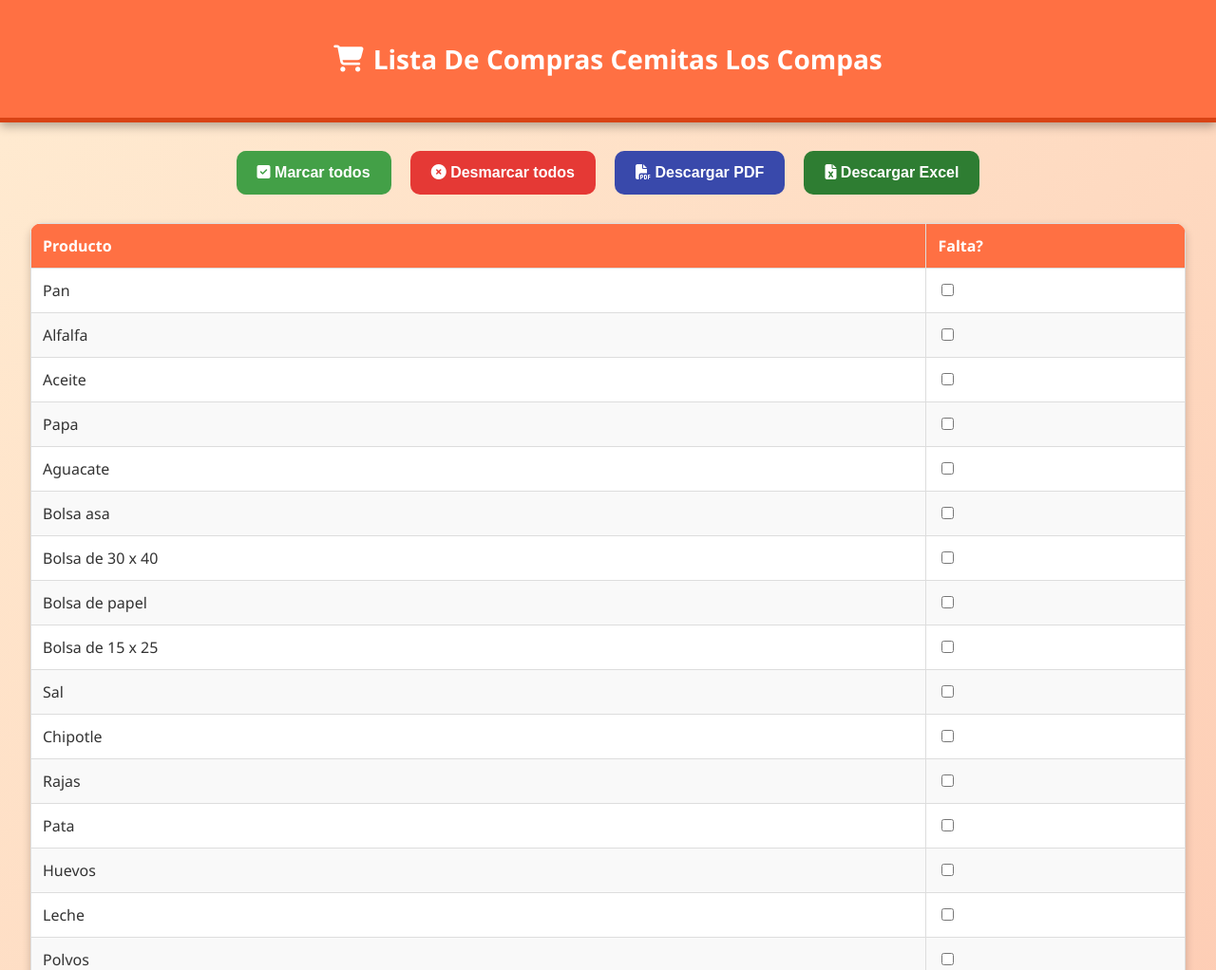
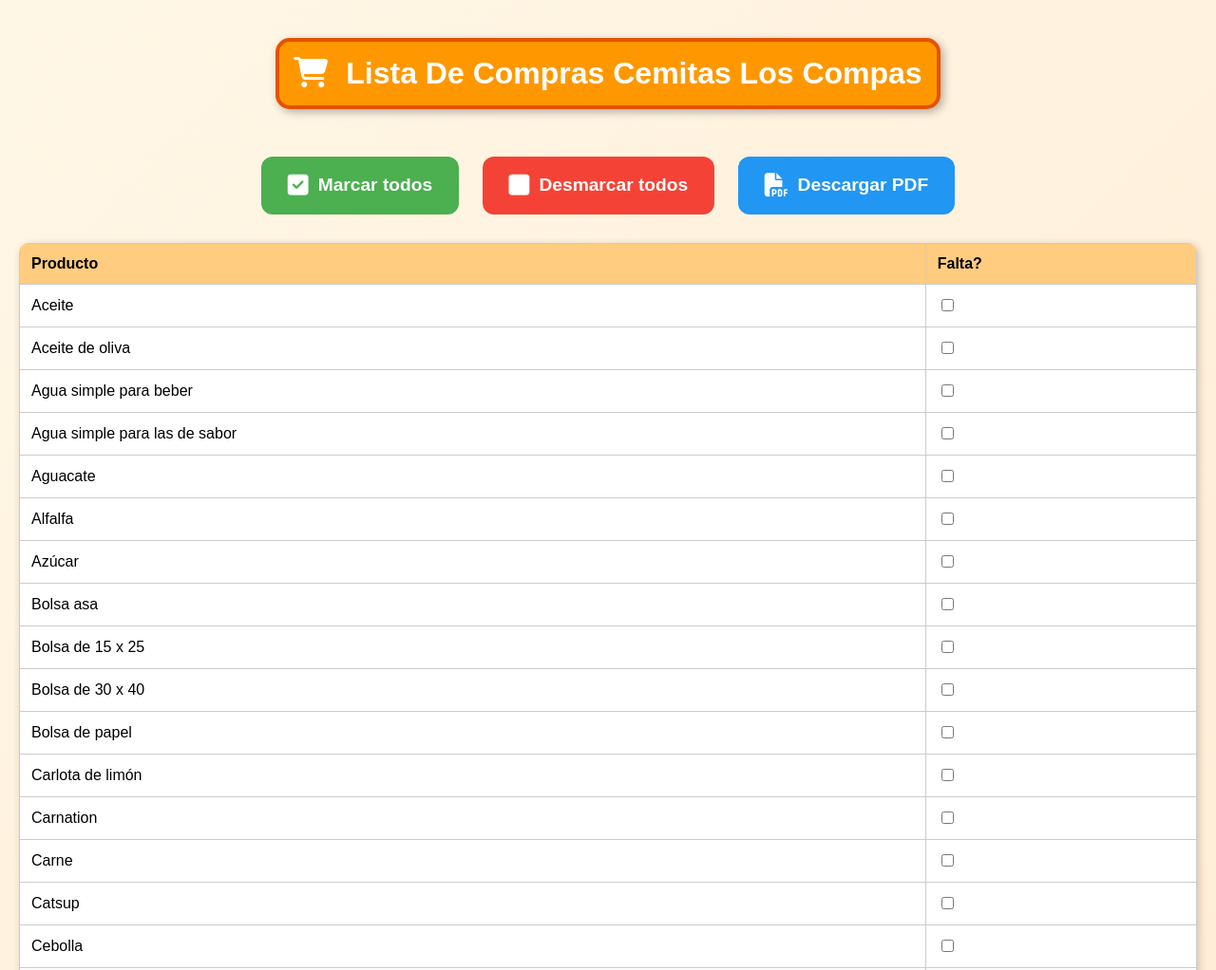
Before and after one commit to julioocra26-lang/lista-de-compras, a plain HTML site: page index.html in a window 1280 px wide. Shown: the top 1022 px of the page at 95% size. Drawn offline with nearby package versions, Linux system fonts and the light colour scheme.

Commit message:
Update index.html

```diff
--- a/index.html
+++ b/index.html
@@ -3,113 +3,110 @@
 <head>
   <meta charset="UTF-8">
   <title>Lista De Compras Cemitas Los Compas</title>
-  <!-- Librerías para PDF y Excel -->
+  <!-- Librerías para PDF -->
   <script src="https://cdnjs.cloudflare.com/ajax/libs/jspdf/2.5.1/jspdf.umd.min.js"></script>
-  <script src="https://cdnjs.cloudflare.com/ajax/libs/xlsx/0.18.5/xlsx.full.min.js"></script>
+  <!-- Iconos -->
   <link rel="stylesheet" href="https://cdnjs.cloudflare.com/ajax/libs/font-awesome/6.5.0/css/all.min.css">
-
   <style>
     body {
-      font-family: 'Segoe UI', Tahoma, Geneva, Verdana, sans-serif;
-      margin: 0;
-      padding: 0;
-      background: linear-gradient(135deg, #ffecd2, #fcb69f);
-      color: #333;
+      font-family: Arial, sans-serif;
+      margin: 20px;
+      background: linear-gradient(135deg, #fff7e6, #ffe6cc);
     }
-    header {
+    h2 {
       text-align: center;
-      padding: 20px;
-      background: #ff7043;
+      font-size: 2em;
+      padding: 15px;
+      background: #ff9800;
       color: white;
-      border-bottom: 5px solid #d84315;
-      box-shadow: 0 4px 10px rgba(0,0,0,0.3);
+      border-radius: 15px;
+      border: 4px solid #e65100;
+      display: inline-block;
+      margin: 20px auto;
+      box-shadow: 3px 3px 10px rgba(0,0,0,0.3);
     }
-    header h2 {
-      font-size: 28px;
-      display: inline-flex;
-      align-items: center;
-      gap: 10px;
+    h2 i {
+      margin-right: 10px;
     }
-    header h2 i {
-      color: #fff;
+    table {
+      width: 100%;
+      border-collapse: collapse;
+      margin-top: 20px;
+      background: white;
+      border-radius: 10px;
+      overflow: hidden;
+      box-shadow: 2px 2px 8px rgba(0,0,0,0.2);
     }
-
-    .botones {
+    th, td {
+      border: 1px solid #ccc;
+      padding: 12px;
+      text-align: left;
+      font-size: 1em;
+    }
+    th {
+      background: #ffcc80;
+    }
+    .faltante {
+      background-color: #ffdddd !important;
+    }
+    .btn-container {
       text-align: center;
       margin: 20px 0;
     }
-    .botones button {
-      margin: 10px 8px;
-      padding: 14px 22px;
+    button {
+      margin: 10px;
+      padding: 18px 28px;
+      cursor: pointer;
       border: none;
-      border-radius: 10px;
-      font-size: 16px;
-      cursor: pointer;
+      border-radius: 12px;
+      font-size: 1.2em;
+      font-weight: bold;
+      color: white;
       transition: 0.3s;
-      color: white;
-      font-weight: bold;
+      display: inline-flex;
+      align-items: center;
+      justify-content: center;
+      gap: 10px;
     }
-    .botones button:hover {
-      transform: scale(1.05);
-      opacity: 0.9;
+    button i {
+      font-size: 1.3em;
     }
-    .btn-marcar { background: #43a047; }
-    .btn-desmarcar { background: #e53935; }
-    .btn-pdf { background: #3949ab; }
-    .btn-excel { background: #2e7d32; }
-
-    table {
-      width: 95%;
-      margin: 0 auto 30px;
-      border-collapse: collapse;
-      background: white;
-      border-radius: 12px;
-      overflow: hidden;
-      box-shadow: 0 4px 10px rgba(0,0,0,0.2);
+    .btn-marcar {
+      background: #4caf50;
     }
-    th, td {
-      border: 1px solid #ddd;
-      padding: 12px;
-      text-align: left;
-      font-size: 16px;
+    .btn-marcar:hover {
+      background: #388e3c;
     }
-    th {
-      background: #ff7043;
-      color: white;
+    .btn-desmarcar {
+      background: #f44336;
     }
-    tr:nth-child(even) {
-      background: #f9f9f9;
+    .btn-desmarcar:hover {
+      background: #c62828;
     }
-    .faltante {
-      background-color: #ffcccc !important;
+    .btn-pdf {
+      background: #2196f3;
     }
-
-    /* Responsivo para móviles */
+    .btn-pdf:hover {
+      background: #1565c0;
+    }
     @media (max-width: 600px) {
-      header h2 {
-        font-size: 20px;
-      }
-      .botones button {
+      button {
         width: 90%;
-        margin: 8px 0;
-        font-size: 18px;
-      }
-      table {
-        font-size: 14px;
+        font-size: 1.1em;
+        padding: 16px;
       }
     }
   </style>
 </head>
 <body>
-  <header>
+  <center>
     <h2><i class="fas fa-shopping-cart"></i> Lista De Compras Cemitas Los Compas</h2>
-  </header>
+  </center>
 
-  <div class="botones">
+  <div class="btn-container">
     <button class="btn-marcar" onclick="marcarTodos()"><i class="fas fa-check-square"></i> Marcar todos</button>
-    <button class="btn-desmarcar" onclick="desmarcarTodos()"><i class="fas fa-times-circle"></i> Desmarcar todos</button>
+    <button class="btn-desmarcar" onclick="desmarcarTodos()"><i class="fas fa-square"></i> Desmarcar todos</button>
     <button class="btn-pdf" onclick="descargarPDF()"><i class="fas fa-file-pdf"></i> Descargar PDF</button>
-    <button class="btn-excel" onclick="descargarExcel()"><i class="fas fa-file-excel"></i> Descargar Excel</button>
   </div>
 
   <table>
@@ -209,15 +206,17 @@
           faltantes.push(producto);
         }
       });
-      return faltantes;
+      return faltantes.sort();
     }
 
+    // Descargar PDF
     function descargarPDF() {
       const { jsPDF } = window.jspdf;
       const doc = new jsPDF();
       let faltantes = obtenerFaltantes();
       doc.setFontSize(16);
-      doc.text("Lista de Compras Cemitas Los Compas", 20, 20);
+      doc.text("Lista De Compras Cemitas Los Compas", 20, 20);
+      doc.setFontSize(12);
       if (faltantes.length === 0) {
         doc.text("✅ Todo está completo, no faltan productos.", 20, 30);
       } else {
@@ -228,16 +227,13 @@
       doc.save("lista_compras.pdf");
     }
 
-    function descargarExcel() {
-      let faltantes = obtenerFaltantes().map(item => ({ Producto: item }));
-      if (faltantes.length === 0) {
-        faltantes = [{ Producto: "Todo completo ✅" }];
-      }
-      let hoja = XLSX.utils.json_to_sheet(faltantes);
-      let libro = XLSX.utils.book_new();
-      XLSX.utils.book_append_sheet(libro, hoja, "Compras");
-      XLSX.writeFile(libro, "lista_compras.xlsx");
-    }
+    // Ordenar tabla alfabéticamente al cargar
+    window.onload = function() {
+      let lista = document.querySelector("#lista");
+      let filas = Array.from(lista.querySelectorAll("tr"));
+      filas.sort((a, b) => a.cells[0].innerText.localeCompare(b.cells[0].innerText));
+      filas.forEach(fila => lista.appendChild(fila));
+    };
   </script>
 </body>
 </html>
```
